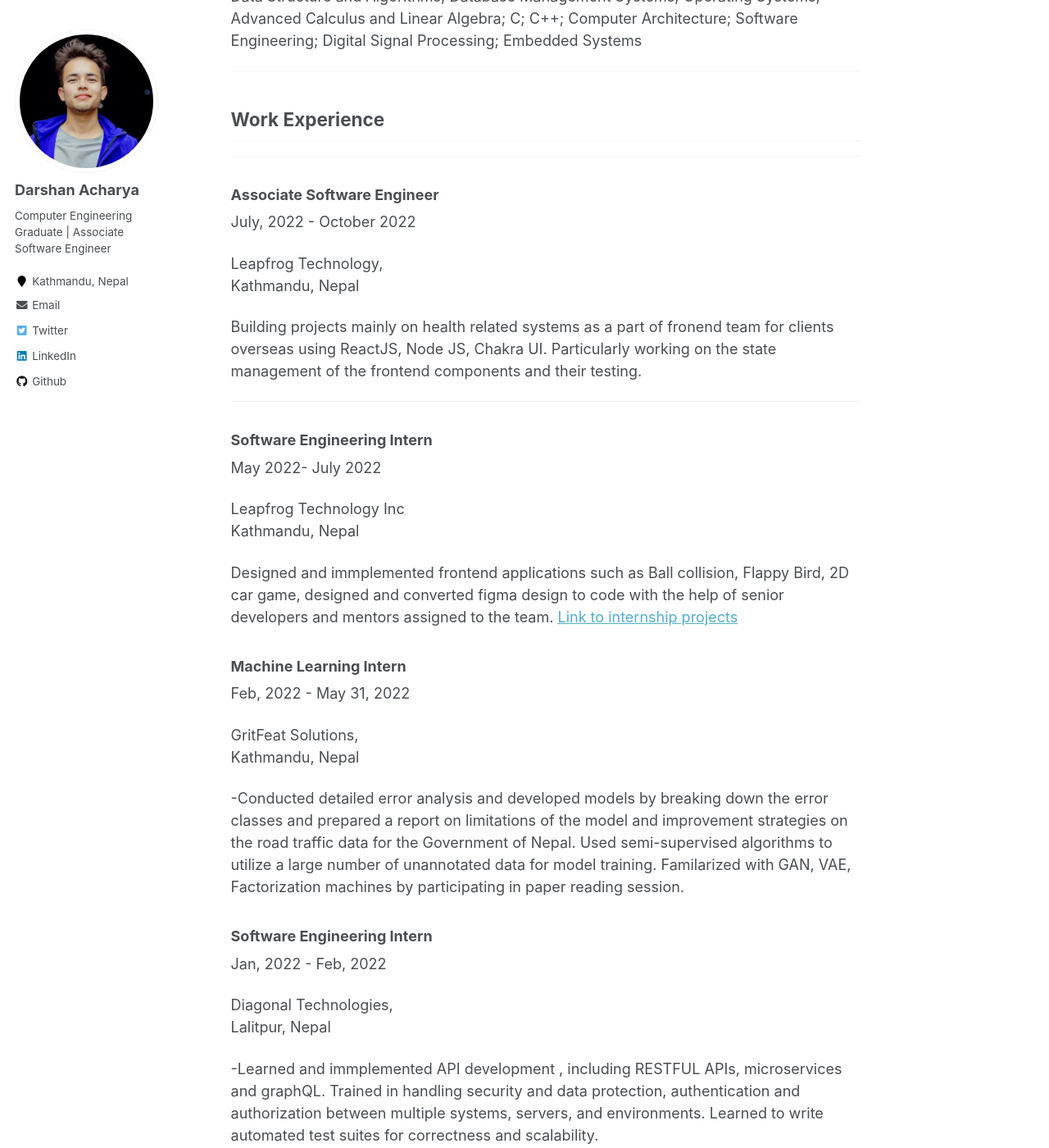
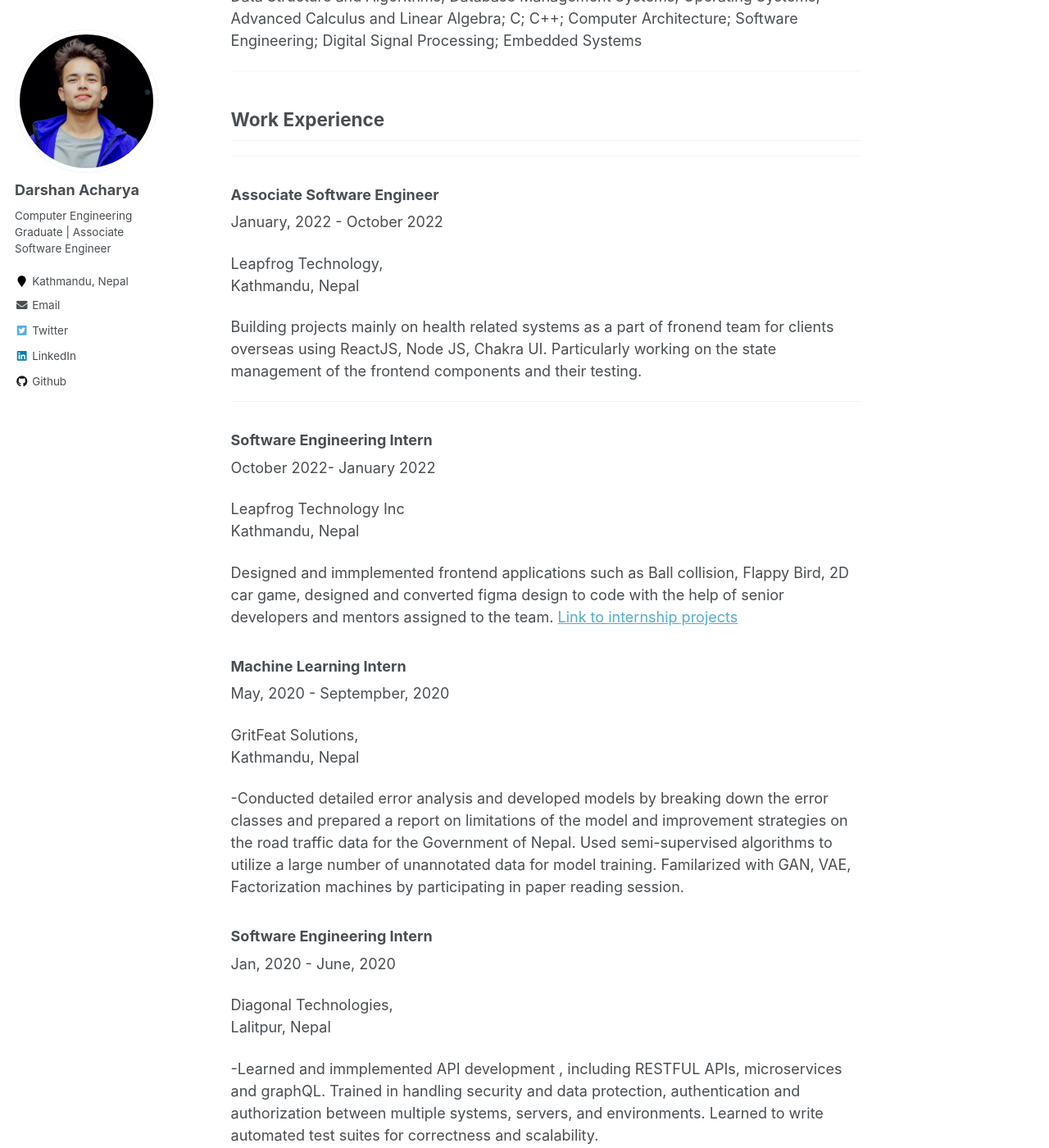
Before and after one commit to acharyadarshan/acharyadarshan.github.io, a Jekyll site: the page built from _pages/about.md, in a window 1280 px wide and 1400 px high, scrolled down 774 px. Shown: the whole window at 82% size. Built offline with Jekyll 4.4.1, drawn with Linux system fonts in a browser that asks for light colours.

Commit message:
about update

```diff
--- a/_pages/about.md
+++ b/_pages/about.md
@@ -53,7 +53,7 @@ Software Engineering; Digital Signal Processing; Embedded Systems
 
 ### Associate Software Engineer
 
-July, 2022 - October 2022
+January, 2022 - October 2022
 
 Leapfrog Technology, <br>
 Kathmandu, Nepal
@@ -64,7 +64,7 @@ Building projects mainly on health related systems as a part of fronend team for
 
 ### Software Engineering Intern
 
-May 2022- July 2022
+October 2022- January 2022
 
 Leapfrog Technology Inc <br>
 Kathmandu, Nepal
@@ -74,7 +74,7 @@ Designed and immplemented frontend applications such as Ball collision, Flappy B
 
 ### Machine Learning Intern
 
-Feb, 2022 - May 31, 2022
+May, 2020 - Septempber, 2020
 
 GritFeat Solutions, <br>
 Kathmandu, Nepal
@@ -85,7 +85,7 @@ Familarized with GAN, VAE, Factorization machines by participating in paper read
 
 ### Software Engineering Intern
 
-Jan, 2022 - Feb, 2022
+Jan, 2020 - June, 2020
 
 Diagonal Technologies, <br>
 Lalitpur, Nepal
```
